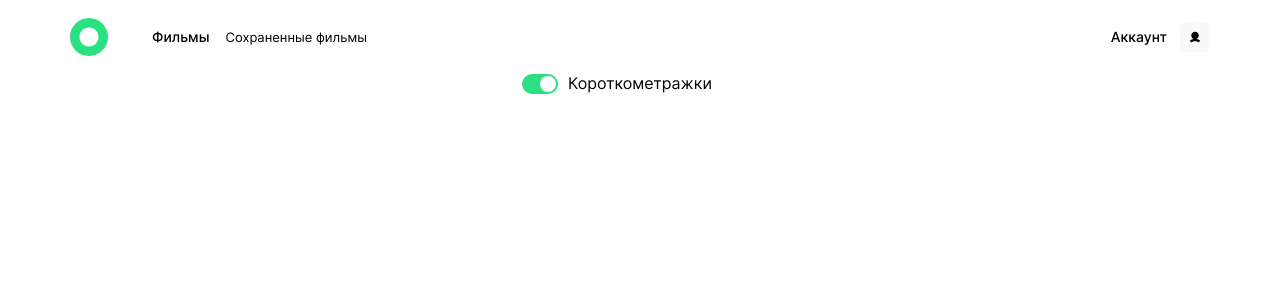
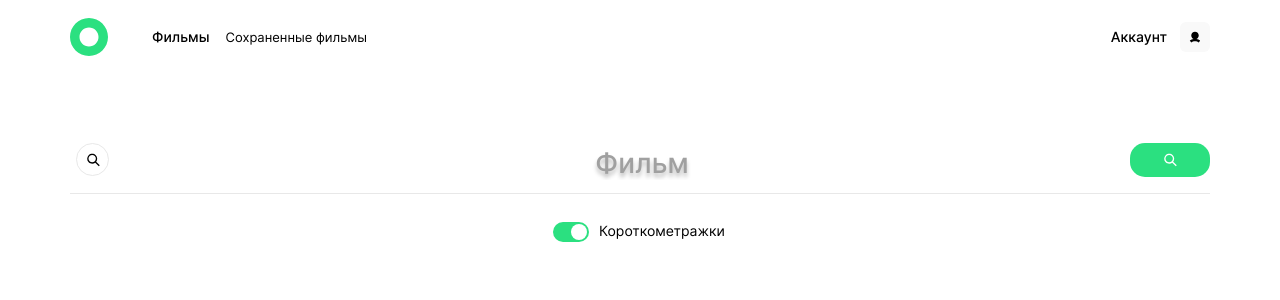
Before and after one commit to Vakulina/movies-explorer-frontend, a React (Create React App) app: page /movies in a window 1280 px wide. Shown: the top 300 px of the page. Built offline with nearby package versions, Linux system fonts and the light colour scheme.

Commit message:
search-form на 1280

```diff
--- a/src/components/FilterCheckbox/FilterCheckbox.css
+++ b/src/components/FilterCheckbox/FilterCheckbox.css
@@ -9,16 +9,16 @@
   opacity: 0;
 }
 .filter-checkbox__label {
-  display: flex;
-  align-items: center;
-  gap: 12px;
+  margin-left: 44px;
   position: relative;
+  font-size: 14px;
+  line-height: 18px;
 }
 .filter-checkbox__label::before {
   content: ' ';
   position: absolute;
   top: 0;
-  left: -46px;
+  left: -44px;
   display: block;
   width: 36px;
   height: 20px;
@@ -29,7 +29,7 @@
   content: ' ';
   position: absolute;
   top: 2px;
-  left: -44px;
+  left: -42px;
   display: block;
   width: 16px;
   height: 16px;
@@ -58,7 +58,7 @@
   background-color: #ffffff;
   border-radius: 50%;
 }
-.filter-checkbox__input:focus + .filter-checkbox__label {
+.filter-checkbox__input:focus + .filter-checkbox__label::before {
   outline: 3px solid rgb(255, 153, 0);
   border-radius: 3px;
 }
--- a/src/components/FilterCheckbox/FilterCheckbox.js
+++ b/src/components/FilterCheckbox/FilterCheckbox.js
@@ -2,9 +2,11 @@
 import React from "react";
 import './FilterCheckbox.css';
 export default function FilterCheckbox() {
+  const [checkedInput, setChecked] = React.useState(true);
   return (
     <div className="filter-checkbox">
-      <input type="checkbox" id="shortFilms" name="shortFilms" className="filter-checkbox__input" checked />
+      <input type="checkbox" id="shortFilms" name="shortFilms" className="filter-checkbox__input"
+       checked={checkedInput} onChange={() => setChecked(!checkedInput)} />
       <label className="filter-checkbox__label" for="shortFilms">Короткометражки</label>
     </div>
   )
--- a/src/components/Movies/Movies.js
+++ b/src/components/Movies/Movies.js
@@ -1,14 +1,14 @@
 import './Movies.css';
 import Header from '../Header/Header';
 import Preloader from '../Preloader/Preloader';
-import FilterCheckbox from '../FilterCheckbox/FilterCheckbox';
+import SearchForm from '../SearchForm/SearchForm';
 
 export default function Movies({isLoading}) {
   return (
 <>
 <Header isLogin={true} />
 {isLoading&&<Preloader />}
-<FilterCheckbox />
+<SearchForm />
 </>
   );
 }
--- /dev/null
+++ b/src/components/SearchForm/SearchForm.css
@@ -0,0 +1,90 @@
+.search-form {
+  max-width: 1280px;
+  width: 100%;
+  margin: 0 auto;
+  display: flex;
+  flex-direction: column;
+  align-items: center;
+  justify-content: space-between;
+  padding: 63px 70px 49px 70px;
+  box-sizing: border-box;
+}
+.search-form__input-container {
+  box-sizing: border-box;
+  width: 100%;
+  position: relative;
+  display: flex;
+  align-items:flex-start;
+  gap: 4px;
+  margin-bottom: 28px;
+  display: flex;
+  flex-direction: column;
+}
+.search-form__line {
+  height: 1px;
+  width: 100%;
+  background-color: #E8E8E8;
+}
+.search-form__label {
+  position: absolute;
+  top: 6px;
+  left: 6px;
+  display: block;
+  width: 31px;
+  height: 31px;
+  background-image: url('../../images/search_black.svg');
+  background-repeat: no-repeat;
+  background-position: center center;
+  border-radius: 50%;
+  border: 1px solid #E8E8E8;
+}
+.search-form__input {
+  margin-left: 80px;
+  margin-right: 80px;
+  width: calc(100% - 80px - 80px);
+  height: 50px;
+  border: none;
+  outline: none;
+  font-weight: 500;
+  font-size: 28px;
+  line-height: 34px;
+  text-align: center;
+  color: #A0A0A0;
+}
+.search-form__input::placeholder {
+  font-weight: 500;
+  font-size: 28px;
+  line-height: 34px;
+  text-align: center;
+  color: #A0A0A0;
+  padding: 0;
+  transition: 0.3s ease-in-out;
+  text-shadow: 0px 4px 4px rgba(0, 0, 0, 0.25);
+}
+.search-form__input:focus::placeholder {
+  color: #ffffff;
+  text-shadow:none;
+}
+.search-form__button {
+  position: absolute;
+  top: 6px;
+  right: 0;
+  z-index: 1;
+  background-color: #2BE080;
+  width: 80px;
+  height: 34px;
+  border-radius: 15px;
+  outline: none;
+  border: none;
+  background-image: url('../../images/search.svg');
+  background-repeat: no-repeat;
+  background-position: center center;
+  transition: 0.5s;
+}
+.search-form__button:hover, .search-form__button:active  {
+  filter: grayscale(60%);
+}
+.search-form__button:focus {
+  outline: 3px solid rgb(255, 153, 0);
+  border-radius: 3px;
+}
--- /dev/null
+++ b/src/components/SearchForm/SearchForm.js
@@ -0,0 +1,17 @@
+import React from "react";
+import './SearchForm.css';
+import FilterCheckbox from "../FilterCheckbox/FilterCheckbox";
+
+export default function SearchForm() {
+  return (
+    <form className='search-form'>
+      <div className='search-form__input-container'>
+        <label for='search-form__input' className='search-form__label'/>
+        <input className='search-form__input' id="search-form__input" placeholder='Фильм' type='text' required></input>
+        <button className='search-form__button' type='submit'></button>
+        <div className="search-form__line"></div>
+      </div>
+      <FilterCheckbox />
+    </form>
+  )
+}
```
Also changed, not shown: src/images/search.svg (added), src/images/search_black.svg (added).
